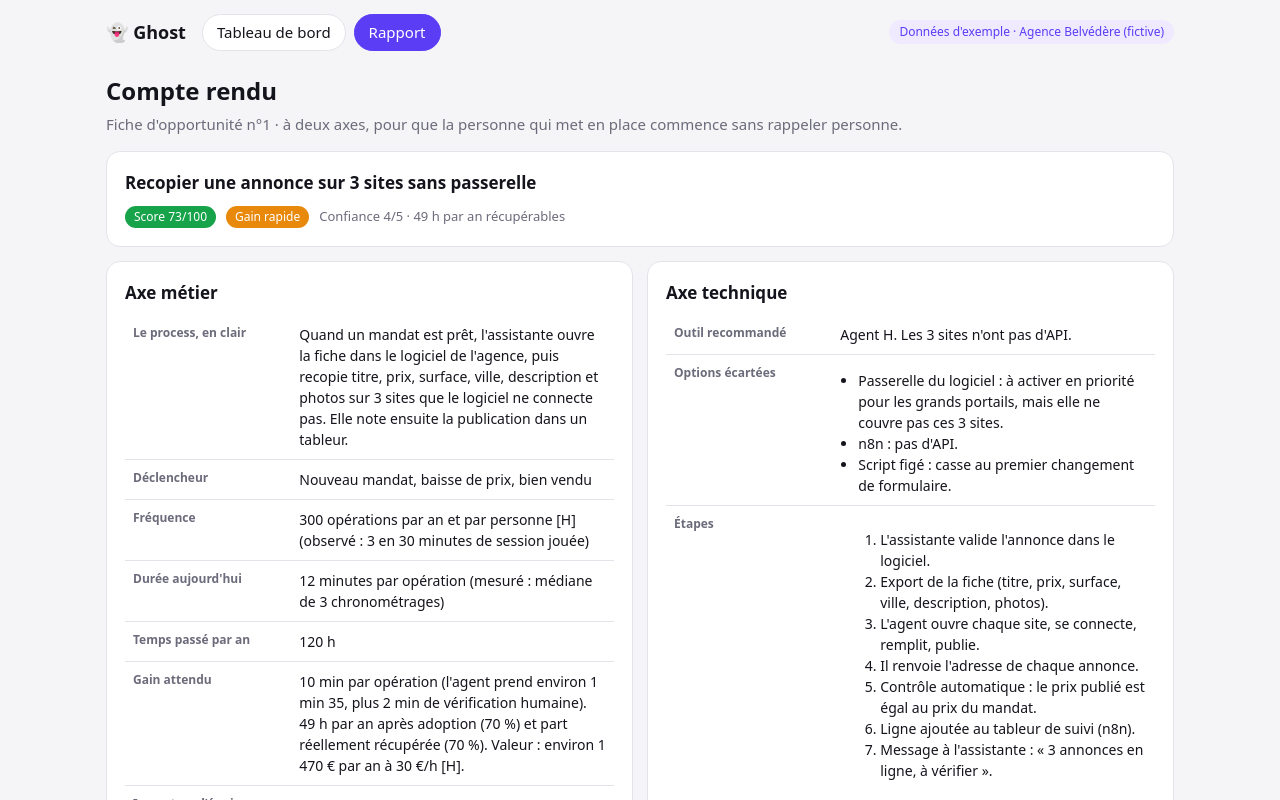
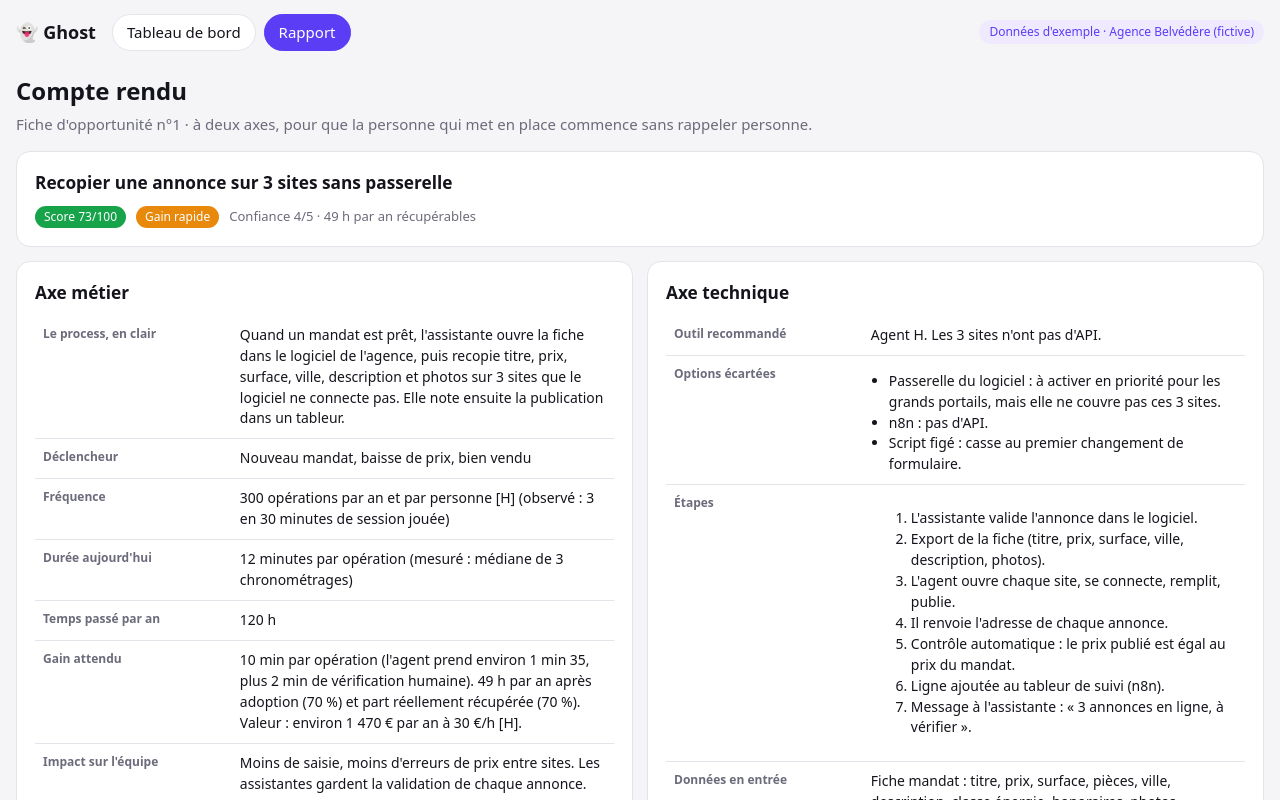
Before and after one commit to kudozinho/Team_14_Eugenia, a Next.js app in the folder binta-cpo/app/ghost-ui/: page /rapport in a window 1280 px wide. Shown: the top 800 px of the page. Built offline with nearby package versions, Linux system fonts and the light colour scheme.

Commit message:
CPO : interface adaptée aux grands écrans (démo projetée) et aux petits écrans

```diff
--- a/binta-cpo/app/ghost-ui/app/globals.css
+++ b/binta-cpo/app/ghost-ui/app/globals.css
@@ -7,39 +7,42 @@
 }
 * { box-sizing: border-box; }
 html, body { margin: 0; }
-body { background: var(--bg); color: var(--ink); font: 15px/1.5 system-ui, -apple-system, "Segoe UI", sans-serif; }
+body { background: var(--bg); color: var(--ink); font: clamp(15px, 1.1vw, 22px)/1.5 system-ui, -apple-system, "Segoe UI", sans-serif; }
 a { color: var(--brand); text-decoration: none; }
-header.top { display: flex; align-items: center; gap: 16px; flex-wrap: wrap; padding: 14px 16px; max-width: 1100px; margin: 0 auto; }
-header.top .logo { font-weight: 700; font-size: 18px; color: var(--ink); }
+header.top { display: flex; align-items: center; gap: 16px; flex-wrap: wrap; padding: 14px 16px; max-width: 1600px; margin: 0 auto; }
+header.top .logo { font-weight: 700; font-size: 1.2em; color: var(--ink); }
 nav.tabs { display: flex; gap: 8px; }
 nav.tabs a { padding: 6px 14px; border-radius: 999px; border: 1px solid var(--line); background: var(--card); color: var(--ink); }
 nav.tabs a[aria-current="page"] { background: var(--brand); border-color: var(--brand); color: #fff; }
-.badge { margin-left: auto; font-size: 12px; padding: 3px 10px; border-radius: 999px; background: var(--soft); color: var(--brand); }
-main { max-width: 1100px; margin: 0 auto; padding: 0 16px 48px; }
-h1 { font-size: 24px; margin: 8px 0 4px; }
-h2 { font-size: 17px; margin: 0 0 10px; }
-h3 { font-size: 15px; margin: 14px 0 6px; }
+.badge { margin-left: auto; font-size: .8em; padding: 3px 10px; border-radius: 999px; background: var(--soft); color: var(--brand); }
+main { max-width: 1600px; margin: 0 auto; padding: 0 16px 48px; }
+h1 { font-size: 1.6em; margin: 8px 0 4px; }
+h2 { font-size: 1.15em; margin: 0 0 10px; }
+h3 { font-size: 1em; margin: 14px 0 6px; }
 .sub { color: var(--mute); margin: 0 0 16px; }
 .card { background: var(--card); border: 1px solid var(--line); border-radius: 14px; padding: 18px; }
 .grid { display: grid; gap: 14px; }
 .g3 { grid-template-columns: repeat(auto-fit, minmax(210px, 1fr)); }
 .g2 { grid-template-columns: repeat(auto-fit, minmax(320px, 1fr)); }
-.kpi b { font-size: 32px; display: block; line-height: 1.1; }
-.kpi span { color: var(--mute); font-size: 13px; }
+.kpi b { font-size: 2.1em; display: block; line-height: 1.1; }
+.kpi span { color: var(--mute); font-size: .87em; }
 table { width: 100%; border-collapse: collapse; }
-th, td { padding: 9px 8px; border-bottom: 1px solid var(--line); text-align: left; font-size: 14px; vertical-align: top; }
-th { color: var(--mute); font-weight: 600; font-size: 12px; text-transform: uppercase; letter-spacing: .03em; }
+th, td { padding: 9px 8px; border-bottom: 1px solid var(--line); text-align: left; font-size: .93em; vertical-align: top; }
+th { color: var(--mute); font-weight: 600; font-size: .8em; text-transform: uppercase; letter-spacing: .03em; }
 td.num, th.num { text-align: right; font-variant-numeric: tabular-nums; }
-.pill { display: inline-block; font-size: 12px; padding: 2px 9px; border-radius: 999px; color: #fff; }
+.pill { display: inline-block; font-size: .8em; padding: 2px 9px; border-radius: 999px; color: #fff; }
 .pill.agent_h { background: var(--brand); } .pill.n8n { background: var(--ok); } .pill.rien { background: var(--mute); }
 .pill.ok { background: var(--ok); } .pill.warn { background: var(--warn); } .pill.bad { background: var(--bad); }
 .btn { display: inline-block; border: 0; background: var(--brand); color: #fff; padding: 10px 18px; border-radius: 10px; font: inherit; cursor: pointer; }
 .btn.sec { background: var(--soft); color: var(--brand); }
 .btn:disabled { opacity: .6; cursor: progress; }
-.note { background: var(--soft); border-radius: 10px; padding: 10px 12px; font-size: 13px; margin-top: 12px; }
+.note { background: var(--soft); border-radius: 10px; padding: 10px 12px; font-size: .87em; margin-top: 12px; }
 ul.clean { margin: 6px 0 0; padding-left: 18px; }
-.bars { display: flex; align-items: flex-end; gap: 14px; height: 150px; margin: 10px 0; }
-.bars div { flex: 1; border-radius: 8px 8px 0 0; color: #fff; text-align: center; padding-top: 6px; font-size: 13px; }
+.bars { display: flex; align-items: flex-end; gap: 14px; height: 9em; margin: 10px 0; }
+.bars div { flex: 1; border-radius: 8px 8px 0 0; color: #fff; text-align: center; padding-top: 6px; font-size: .87em; }
 .row { display: flex; gap: 10px; align-items: center; flex-wrap: wrap; }
-.muted { color: var(--mute); font-size: 13px; }
+.muted { color: var(--mute); font-size: .87em; }
 svg text { fill: currentColor; }
+
+.scroll-x { overflow-x: auto; }
+@media (max-width: 640px) { .g2 { grid-template-columns: 1fr; } }
--- a/binta-cpo/app/ghost-ui/app/page.tsx
+++ b/binta-cpo/app/ghost-ui/app/page.tsx
@@ -24,7 +24,7 @@ export default function Dashboard() {
       <div className="grid g2">
         <section className="card">
           <h2>Tâches classées par score</h2>
-          <table>
+          <div className="scroll-x"><table>
             <thead>
               <tr><th>Tâche</th><th>Outil</th><th className="num">Score</th><th className="num">h/an</th><th className="num">Durée aujourd'hui</th></tr>
             </thead>
@@ -42,7 +42,7 @@ export default function Dashboard() {
                 </tr>
               ))}
             </tbody>
-          </table>
+          </table></div>
           <p className="note">Règle d'outil : API disponible → n8n · pas d'API → agent H · déjà couvert par le logiciel → rien à construire.</p>
         </section>
 
--- a/binta-cpo/app/ghost-ui/app/rapport/page.tsx
+++ b/binta-cpo/app/ghost-ui/app/rapport/page.tsx
@@ -33,7 +33,7 @@ export default function Rapport() {
       <div className="grid g2" style={{ marginBottom: 14 }}>
         <section className="card">
           <h2>Axe métier</h2>
-          <table><tbody>
+          <div className="scroll-x"><table><tbody>
             <Ligne k="Le process, en clair">{m.process}</Ligne>
             <Ligne k="Déclencheur">{m.declencheur}</Ligne>
             <Ligne k="Fréquence">{m.frequence}</Ligne>
@@ -43,12 +43,12 @@ export default function Rapport() {
             <Ligne k="Impact sur l'équipe">{m.impact_equipe}</Ligne>
             <Ligne k="Temps libéré pour">{m.temps_libere}</Ligne>
             <Ligne k="À vérifier">{m.hypotheses}</Ligne>
-          </tbody></table>
+          </tbody></table></div>
         </section>
 
         <section className="card">
           <h2>Axe technique</h2>
-          <table><tbody>
+          <div className="scroll-x"><table><tbody>
             <Ligne k="Outil recommandé">{t.outil === "agent_h" ? "Agent H" : t.outil}. {t.raison}</Ligne>
             <Ligne k="Options écartées"><ul className="clean">{t.options_ecartees.map((o: string) => <li key={o}>{o}</li>)}</ul></Ligne>
             <Ligne k="Étapes"><ol className="clean">{t.etapes.map((e: string) => <li key={e}>{e}</li>)}</ol></Ligne>
@@ -58,7 +58,7 @@ export default function Rapport() {
             <Ligne k="Critère de recette">{t.recette}</Ligne>
             <Ligne k="Coût d'exécution">{t.cout_execution}</Ligne>
             <Ligne k="Maintenance">{t.maintenance}</Ligne>
-          </tbody></table>
+          </tbody></table></div>
           <h3>Points de vigilance</h3>
           <ul className="clean">{t.vigilance.map((v: string) => <li key={v}>{v}</li>)}</ul>
         </section>
```
